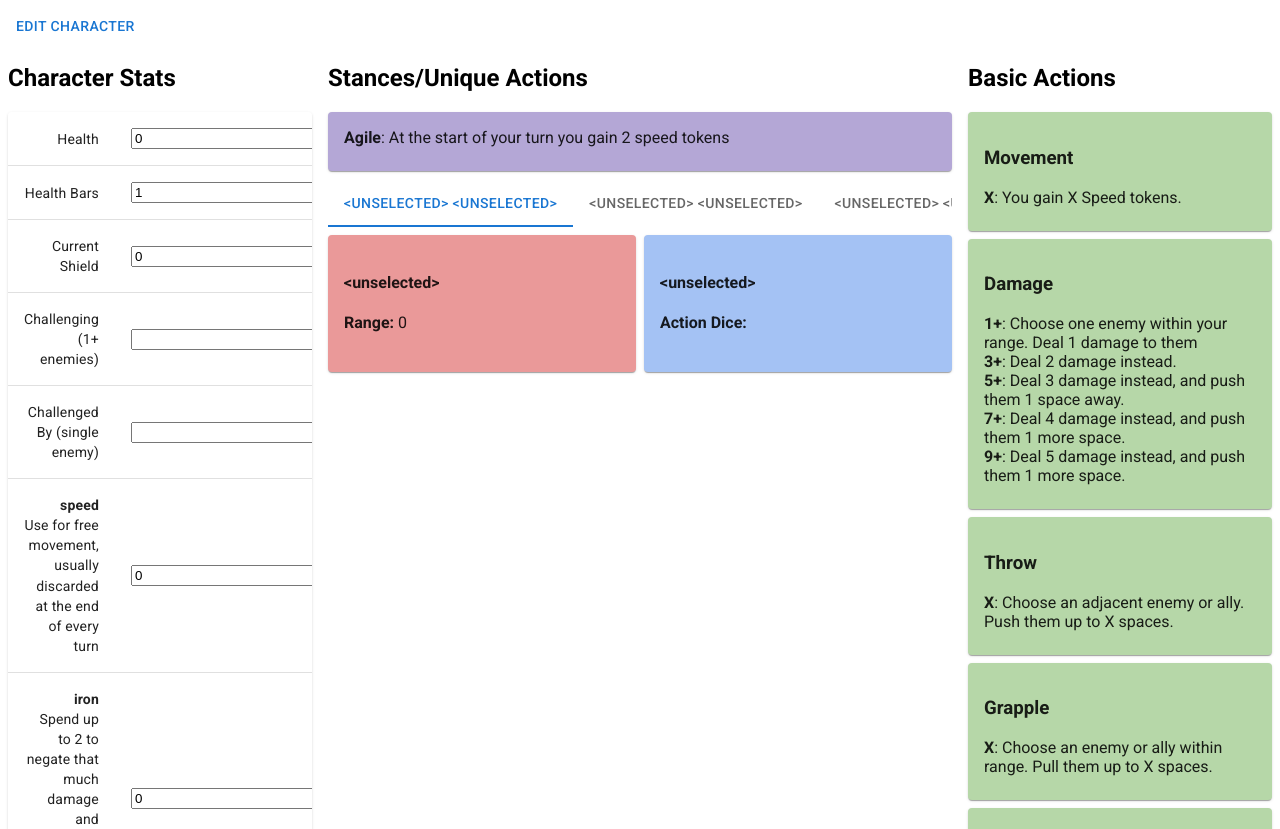
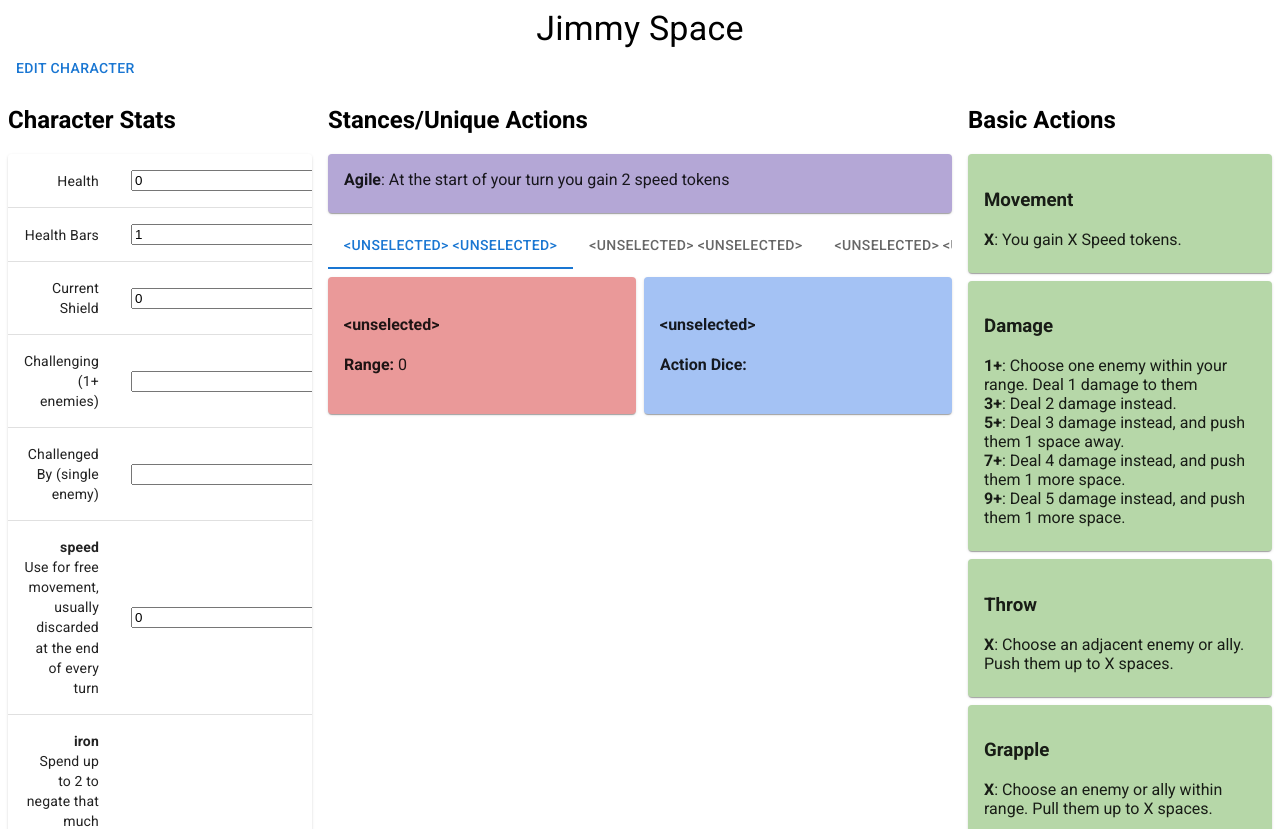
Before and after one commit to Nubuscu/panic-pwa, a React (Vite) app: page / in a window 1280 px wide. Shown: the top 829 px of the page. Built offline with nearby package versions, Linux system fonts and the light colour scheme.

Commit message:
Add hero name title

```diff
--- a/src/App.tsx
+++ b/src/App.tsx
@@ -1,13 +1,20 @@
-import { Container, Grid, StyledEngineProvider } from "@mui/material"
+import { Container, Grid, StyledEngineProvider, Typography } from "@mui/material"
 import { BasicActionsList } from "./app/components/BasicActions"
 import { ConfigModal } from "./app/components/ConfigModal"
 import { CurrentHero } from "./app/components/CurrentHero"
 import { StatsTracking } from "./app/components/StatsTracking"
+import { useAppSelector } from "./app/hooks"
+
 
 const App = () => {
+  const hero = useAppSelector(state => state.hero.hero)
+
   return (
     <StyledEngineProvider injectFirst>
       <Container maxWidth={"xl"} disableGutters={true}>
+        <Typography variant="h4" align="center">
+          {hero.name}
+        </Typography>
         <ConfigModal />
         <Grid
           container
```
